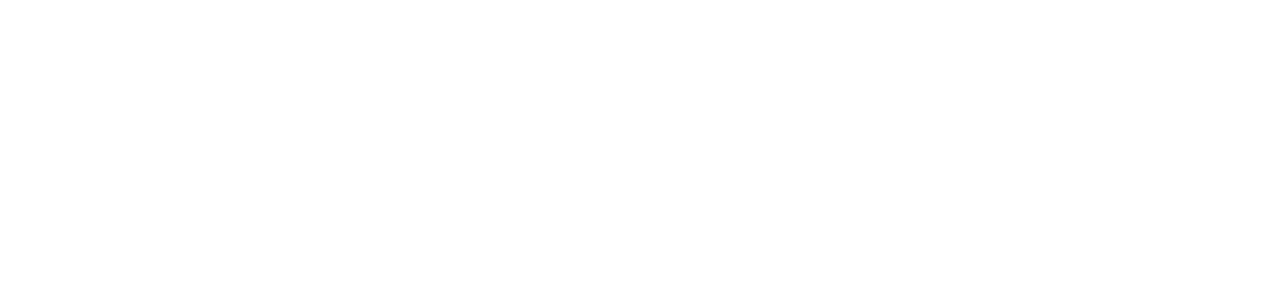
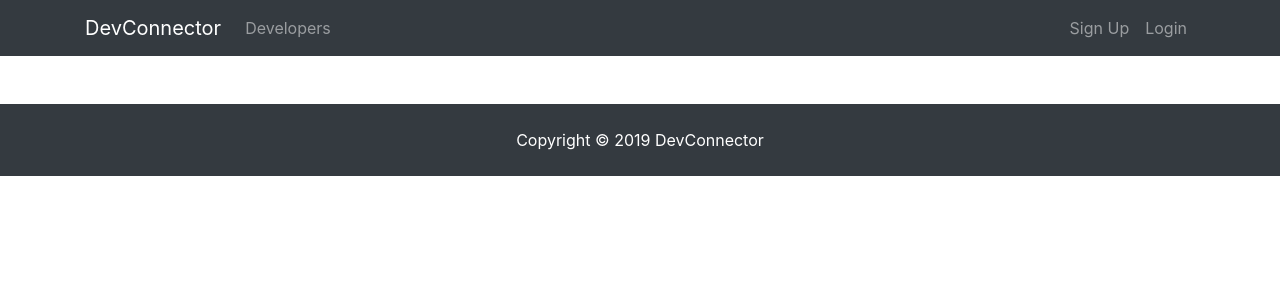
Before and after one commit to SahanBuddhika/Developer-Connector-System-, a React (Create React App) app in the folder client/: page / in a window 1280 px wide. Shown: the top 300 px of the page. Built offline with nearby package versions, Linux system fonts and the light colour scheme.

Commit message:
add Footer

```diff
--- a/client/src/App.js
+++ b/client/src/App.js
@@ -1,12 +1,16 @@
 import React, { Component } from 'react';
-import logo from './logo.svg';
+
+import Navbar from './components/layout/Navbar';
+import Footer from './components/layout/Footer';
+
 import './App.css';
 
 class App extends Component {
   render() {
     return (
       <div className="App">
-
+       <Navbar/>
+       <Footer/>
       </div>
     );
   }
--- a/client/src/components/Layout/Footer.js
+++ b/client/src/components/Layout/Footer.js
@@ -0,0 +1,9 @@
+import React from 'react'
+
+export default () => {
+  return (
+    <footer className="bg-dark text-white mt-5 p-4 text-center">
+        Copyright &copy; {new Date().getFullYear()} DevConnector
+    </footer>
+  );
+};
```
